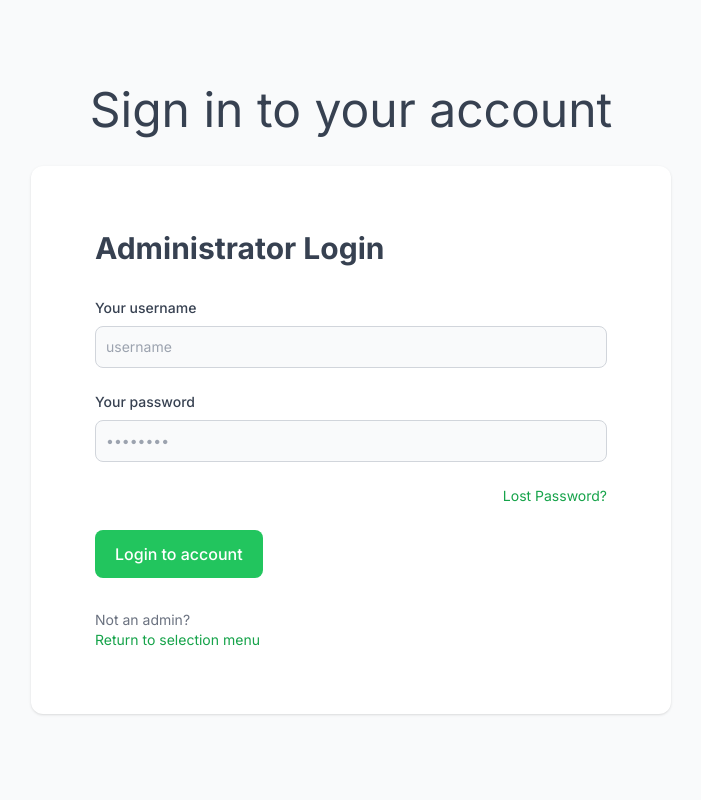
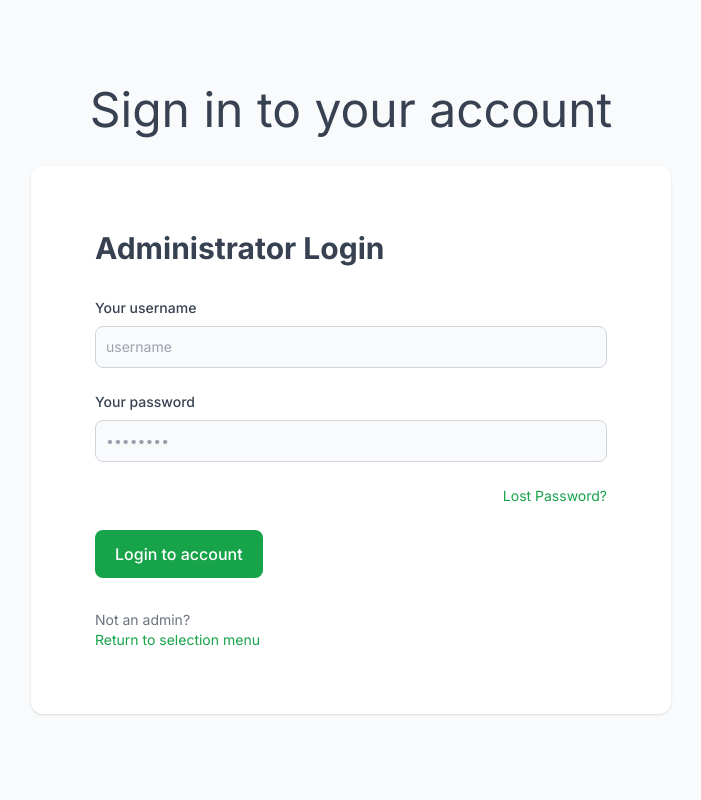
Before and after one commit to lancemartija/Grading-System, a PHP site: page /admin/ in a window 1280 px wide. Shown: the whole page, without its empty margins (289-990 px from the left). Run offline with PHP 8.4, Linux system fonts and the light colour scheme; style sheets or scripts are compiled from the project's sources.

Commit message:
chore: change button colors

```diff
--- a/admin/index.php
+++ b/admin/index.php
@@ -27,11 +27,11 @@ session_start();
         <form class="mt-8 space-y-6" action="includes/admin-login.inc.php" method="post">
           <div>
             <label for="username" class="block mb-2 text-sm font-medium text-gray-700">Your username</label>
-            <input type="text" name="username" class="bg-gray-50 border border-gray-300  text-gray-900 sm:text-sm rounded-lg block w-full p-2.5" placeholder="username" required>
+            <input type="text" name="username" class="bg-gray-50 border border-gray-300 text-gray-900 focus:outline-none sm:text-sm rounded-lg focus:ring-green-600 focus:border-green-600 focus:ring-2 block w-full p-2.5" placeholder="username" required>
           </div>
           <div>
             <label for="password" class="block mb-2 text-sm font-medium text-gray-700">Your password</label>
-            <input type="password" name="password" placeholder="••••••••" class="bg-gray-50 border border-gray-300 text-gray-900 sm:text-sm rounded-lg block w-full p-2.5" required>
+            <input type="password" name="password" class="bg-gray-50 border border-gray-300 text-gray-900 focus:outline-none sm:text-sm rounded-lg focus:ring-green-600 focus:border-green-600 focus:ring-2 block w-full p-2.5" placeholder="••••••••" required>
           </div>
           <div class="flex items-start">
             <!-- <div class="flex items-center h-5">
@@ -42,7 +42,7 @@ session_start();
             </div> -->
             <a href="#" onclick="alert('Please contact other administrators for further instructions.');" class="ml-auto text-sm text-green-600 hover:underline">Lost Password?</a>
           </div>
-          <button type="submit" name="submit" class="w-full px-5 py-3 text-base font-medium text-center text-white transition duration-200 bg-green-500 rounded-lg hover:bg-green-600 focus:outline-none focus:ring-4 focus:ring-green-500 focus:ring-opacity-50 sm:w-auto">Login to account</button>
+          <button type="submit" name="submit" class="w-full px-5 py-3 text-base font-medium text-center text-white transition duration-200 bg-green-600 rounded-lg hover:bg-green-700 focus:outline-none focus:ring-4 focus:ring-green-500 focus:ring-opacity-50 sm:w-auto">Login to account</button>
         </form>
         <div class="text-sm text-gray-500">
           Not an admin?<br><a href="../" class="text-green-600 hover:underline">Return to selection menu</a>
```
